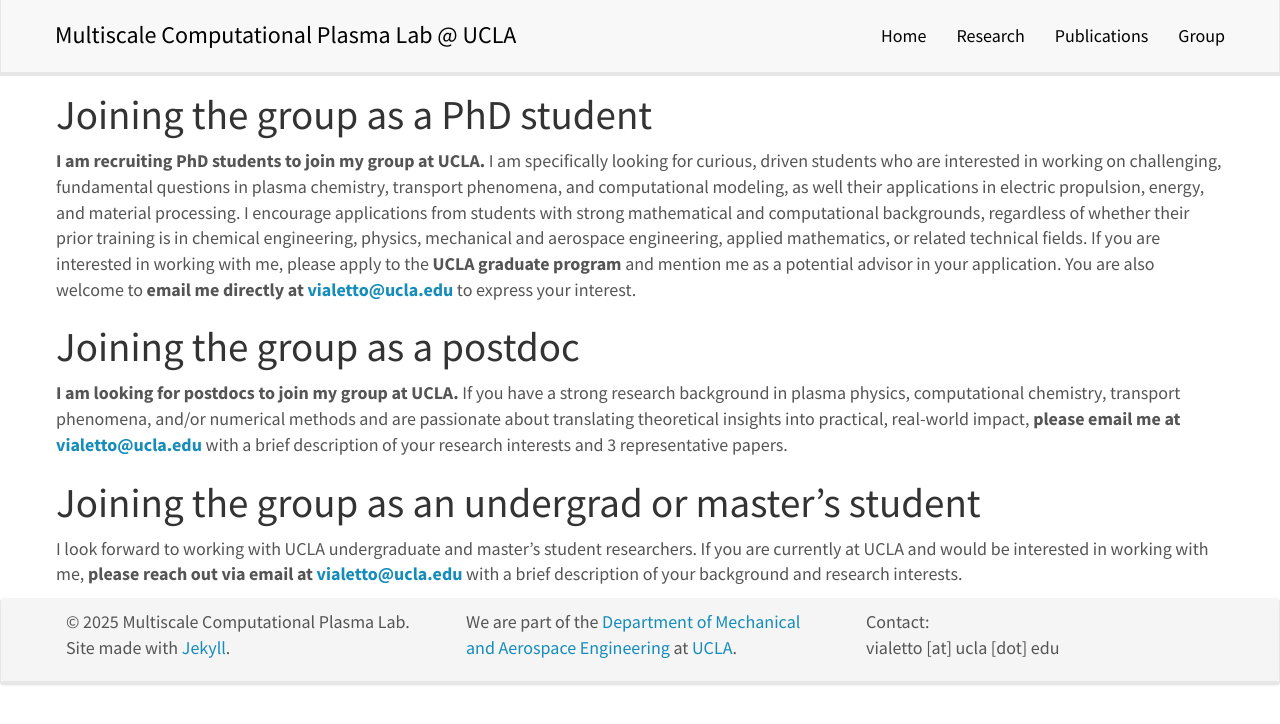
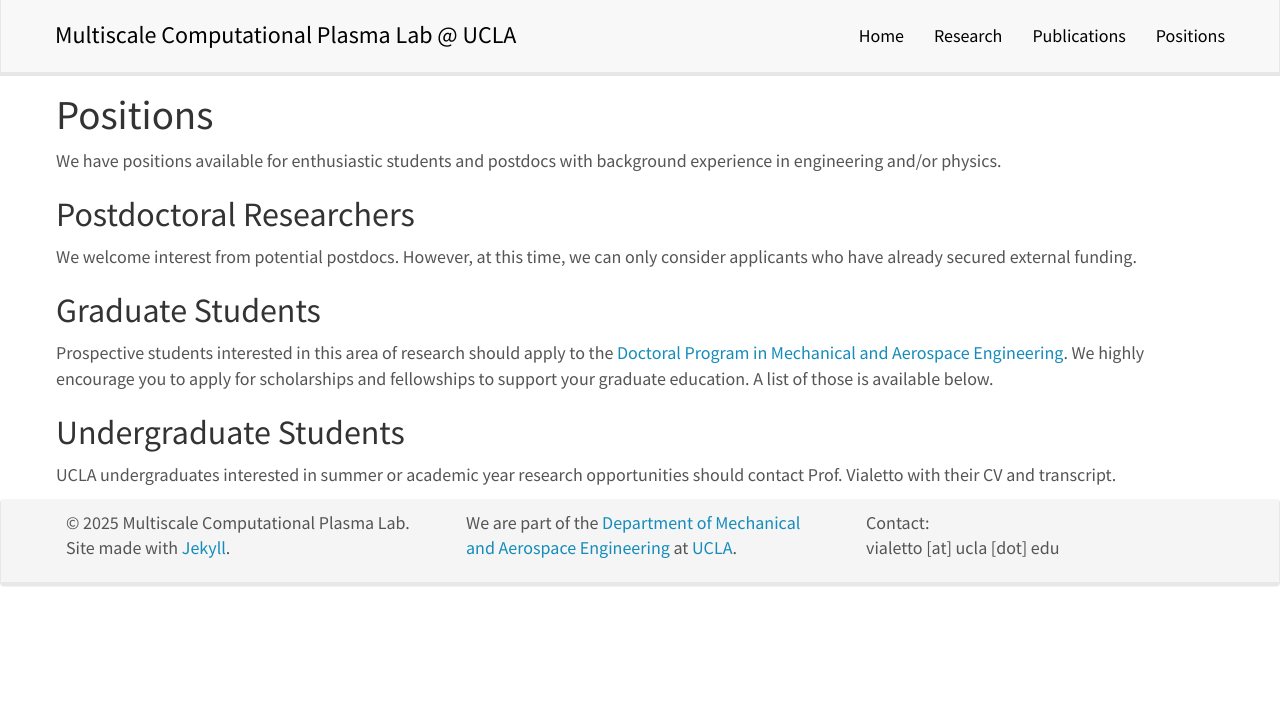
Before and after one commit to vialetto/vialettolab, a Jekyll site: the page built from _pages/team.md, in a window 1280 px wide. Shown: the top 724 px of the page. Built offline with Jekyll 4.4.1, drawn with Linux system fonts in a browser that asks for light colours; nearby versions of some CDN libraries; a style sheet for code colours, icons or effects is not loaded.

Commit message:
Add Positions tab describing opportunities for undergraduate, graduate, and postdocs
The tab has to be completed with info to the fellowships & scholarships, and summer internships

```diff
--- a/_includes/header.html
+++ b/_includes/header.html
@@ -15,7 +15,7 @@
 		<li><a href="{{ site.url }}{{ site.baseurl }}/">Home</a></li>
 	        <li><a href="{{ site.url }}{{ site.baseurl }}/research">Research</a></li>
 		<li><a href="{{ site.url }}{{ site.baseurl }}/publications">Publications</a></li>
-		<li><a href="{{ site.url }}{{ site.baseurl }}/team">Group</a></li>
+		<li><a href="{{ site.url }}{{ site.baseurl }}/team">Positions</a></li>
 	  </ul>
 	</div>
   </div>
--- a/_pages/team.md
+++ b/_pages/team.md
@@ -1,19 +1,20 @@
 ---
-title: "Multiscale Computational Plasma Lab - Team"
+title: "Multiscale Computational Plasma Lab - Positions"
 layout: gridlay
-excerpt: "Multiscale Computational Plasma Lab: Team members"
+excerpt: "Multiscale Computational Plasma Lab: Positions"
 sitemap: false
 permalink: /team/
 ---
 
-# Joining the group as a PhD student
+# Positions
+We have positions available for enthusiastic students and postdocs with background experience in engineering and/or physics.
 
-**I am recruiting PhD students to join my group at UCLA.** I am specifically looking for curious, driven students who are interested in working on challenging, fundamental questions in plasma chemistry, transport phenomena, and computational modeling, as well their applications in electric propulsion, energy, and material processing. I encourage applications from students with strong mathematical and computational backgrounds, regardless of whether their prior training is in chemical engineering, physics, mechanical and aerospace engineering, applied mathematics, or related technical fields. If you are interested in working with me, please apply to the **UCLA graduate program** and mention me as a potential advisor in your application. You are also welcome to **email me directly at [vialetto@ucla.edu](mailto:vialetto@ucla.edu)** to express your interest.
+## Postdoctoral Researchers
+We welcome interest from potential postdocs. However, at this time, we can only consider applicants who have already secured external funding.
 
-# Joining the group as a postdoc
+## Graduate Students
+Prospective students interested in this area of research should apply to the [Doctoral Program in Mechanical and Aerospace Engineering](https://www.mae.ucla.edu/graduate-admissions/).
+We highly encourage you to apply for scholarships and fellowships to support your graduate education. A list of those is available below.
 
-**I am looking for postdocs to join my group at UCLA.** If you have a strong research background in plasma physics, computational chemistry, transport phenomena, and/or numerical methods and are passionate about translating theoretical insights into practical, real-world impact, **please email me at [vialetto@ucla.edu](mailto:vialetto@ucla.edu)** with a brief description of your research interests and 3 representative papers.
-
-# Joining the group as an undergrad or master's student
-
-I look forward to working with UCLA undergraduate and master's student researchers. If you are currently at UCLA and would be interested in working with me, **please reach out via email at [vialetto@ucla.edu](mailto:vialetto@ucla.edu)** with a brief description of your background and research interests.
+## Undergraduate Students
+UCLA undergraduates interested in summer or academic year research opportunities should contact Prof. Vialetto with their CV and transcript.
```
